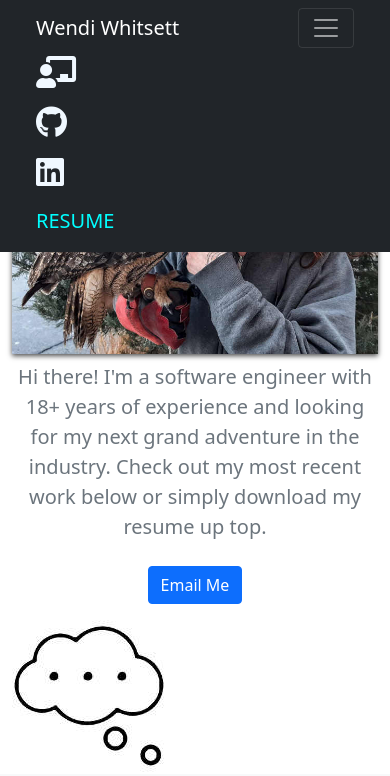
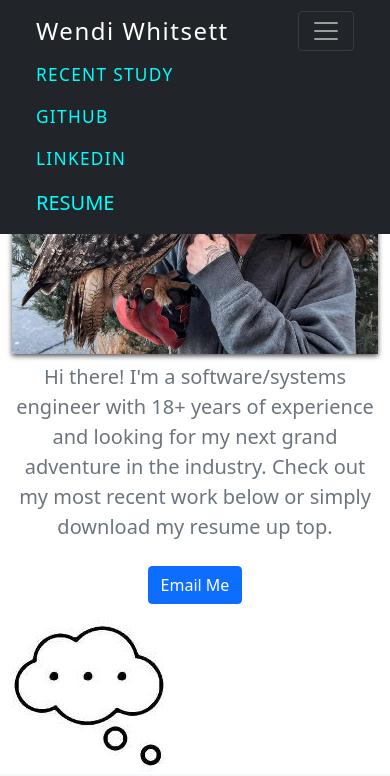
Before and after one commit to Hosjev/wwhitsett.info, a Django app: page / in a window 390 px wide, after a click that opens the changed part. Shown: the top 776 px of the page. Run offline with Django 3.2, Linux system fonts and the light colour scheme; data that the repository does not hold is empty; some libraries are stand-ins or nearby versions.

Commit message:
moved mobile-based icons out and text in

```diff
--- a/jobs/static/jobs/style.css
+++ b/jobs/static/jobs/style.css
@@ -77,12 +77,48 @@ Page layout
   padding-top: 80px !important;
 }
 
+.nav-title {
+  letter-spacing: 1.5px;
+  font-size: 1.5rem;
+}
+
 a.nav-link {
   color: aliceblue !important;
 }
 
 a.nav-link:hover {
   color: aqua !important;
+}
+
+.nav-tip {
+  display: inline-block;
+  position: relative;
+}
+
+.nav-tip .navtiptext {
+  visibility: hidden;
+  width: 90px;
+  background-color: black;
+  color: #fff;
+  text-align: center;
+  border-radius: 6px;
+  padding: 3px 0;
+  position: absolute;
+  z-index: 1;
+  top: 100%;
+  left: 50%;
+  margin-left: -45px;
+}
+
+.nav-tip:hover .navtiptext {
+  visibility: visible;
+}
+
+.mobile-text {
+  color: aqua;
+  font-size: 1.08rem;
+  text-transform: uppercase;
+  letter-spacing: 1.3px;
 }
 
 #resume-link {
--- a/wwhitsett/templates/base.html
+++ b/wwhitsett/templates/base.html
@@ -30,7 +30,7 @@
     <header>
         <nav class="navbar navbar-expand-sm navbar-dark bg-dark fixed-top text-white px-4">
             <div class="container-fluid mx-md-5">
-                <a class="navbar-brand" href="{% url 'home' %}">Wendi Whitsett</a>
+                <a class="navbar-brand nav-title" href="{% url 'home' %}">Wendi Whitsett</a>
                 <button class="navbar-toggler" type="button" data-bs-toggle="collapse"
                     data-bs-target="#navbarNavAltMarkup" aria-controls="navbarNavAltMarkup" aria-expanded="false"
                     aria-label="Toggle navigation">
@@ -38,27 +38,45 @@
                 </button>
                 <div class="collapse navbar-collapse justify-content-end" id="navbarNavAltMarkup">
                     <div class="navbar-nav">
-                        <div class="px-sm-3">
+                        <div class="px-sm-3 nav-tip">
                             <a class="nav-link"
                             id="study-info"
                             href="#section-head">
-                                <i class="fa fa-chalkboard-teacher fa-2x"></i>
+                                <div class="d-none d-sm-block">
+                                    <i class="fa fa-chalkboard-teacher fa-2x"></i>
+                                    <span class="navtiptext">Study</span>
+                                </div>
+                                <div class="mobile-text d-sm-none">
+                                    Recent Study
+                                </div>
                             </a>
                         </div>
-                        <div class="px-sm-3">
+                        <div class="px-sm-3 nav-tip">
                             <a
                             class="nav-link"
                             href="https://github.com/Hosjev"
                             target="_blank">
-                                <i class="fab fa-github fa-2x"></i>
+                                <div class="d-none d-sm-block">
+                                    <i class="fab fa-github fa-2x"></i>
+                                    <span class="navtiptext">Github</span>
+                                </div>
+                                <div class="d-sm-none mobile-text">
+                                    Github
+                                </div>
                             </a>
                         </div>
-                        <div class="px-sm-3">
+                        <div class="px-sm-3 nav-tip">
                             <a
                             class="nav-link"
                             href="https://www.linkedin.com/in/wendi-whitsett"
                             target="_blank">
-                                <i class="fab fa-linkedin fa-2x"></i>
+                                <div class="d-none d-sm-block">
+                                    <i class="fab fa-linkedin fa-2x"></i>
+                                    <span class="navtiptext">LinkedIn</span>
+                                </div>
+                                <div class="d-sm-none mobile-text">
+                                    LinkedIn
+                                </div>
                             </a>
                         </div>
                         <div class="px-sm-3">
@@ -86,7 +104,7 @@
                     height="265"
                     class="img img-fluid"
                     style="box-shadow: 0 2px 5px rgba(0, 0, 0, 70%);">
-                    <p class="lead text-muted pt-2">Hi there! I'm a software engineer with 18+ years of experience and looking for my next grand adventure in the industry. Check out my most recent work below or simply download my resume up top.</p>
+                    <p class="lead text-muted pt-2">Hi there! I'm a software/systems engineer with 18+ years of experience and looking for my next grand adventure in the industry. Check out my most recent work below or simply download my resume up top.</p>
                     <div class="pt-0 pb-2"><a
                         href="mailto:hosjev@gmail.com"
                         class="btn btn-primary my-2"
@@ -283,8 +301,6 @@
 
 
     <script>
-        // Init tooltips
-        // $('[data-toggle="tooltip"]').tooltip();
     </script>
 </body>
 
```
